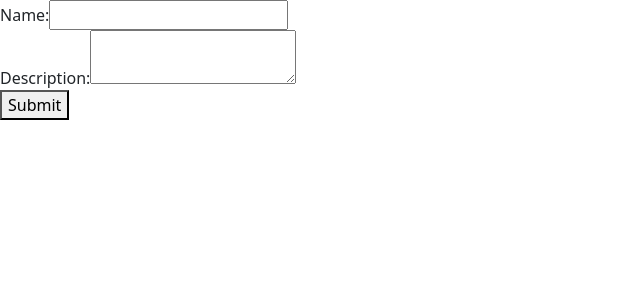
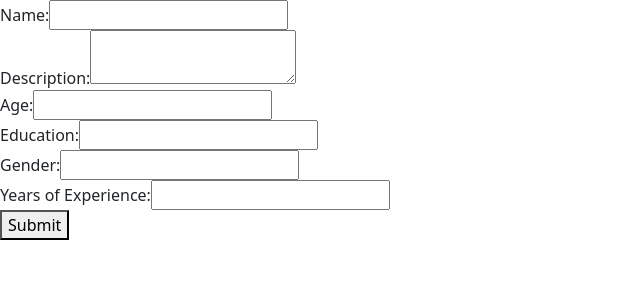
Before and after one commit to chen0112/CareGiver, a React (Vite) app: page / in a window 1280 px wide. Shown: the top 300 px of the page, without its empty margins (0-640 px from the left). Built offline with nearby package versions, Linux system fonts and the light colour scheme.

Commit message:
second commit

```diff
--- a/src/App.tsx
+++ b/src/App.tsx
@@ -2,7 +2,7 @@
 import React, { useEffect, useState } from "react";
 import CaregiverForm from "./components/CaregiverForm";
 import CaregiverList from "./components/CaregiverList";
-import { Caregiver } from "./types/Types"; // Import the Caregiver interface
+import { Caregiver } from "./types/Types";
 
 const API_URL = "http://127.0.0.1:5000/api/caregivers"; // Replace with your actual backend URL
 
--- a/src/components/CaregiverForm.tsx
+++ b/src/components/CaregiverForm.tsx
@@ -7,8 +7,18 @@ interface CaregiverFormProps {
   API_URL: string;
 }
 
+const initialFormData: Partial<Caregiver> = {
+  name: "",
+  description: "",
+  age: undefined,
+  education: "",
+  gender: "",
+  years_of_experience: undefined,
+};
+
 const CaregiverForm: React.FC<CaregiverFormProps> = ({ onSubmit, API_URL }) => {
-  const [formData, setFormData] = useState<Partial<Caregiver>>({}); // Type annotation for formData
+  const [formData, setFormData] = useState<Partial<Caregiver>>(initialFormData); // Type annotation for formData
+  const [isSubmitting, setIsSubmitting] = useState(false);
 
   const handleChange = (
     e: React.ChangeEvent<HTMLInputElement | HTMLTextAreaElement>
@@ -20,11 +30,18 @@ const CaregiverForm: React.FC<CaregiverFormProps> = ({ onSubmit, API_URL }) => {
   const handleSubmit = (e: React.FormEvent) => {
     e.preventDefault();
 
+    if (isSubmitting) {
+      return;
+    }
+
     // Validate the form data here (e.g., check if required fields are filled)
     if (!formData.name || !formData.description) {
       alert("Please fill in all required fields.");
       return;
     }
+
+    // Set the isSubmitting flag to true to prevent duplicate submissions
+    setIsSubmitting(true);
 
     // Send the caregiver data to the backend
     fetch(API_URL, {
@@ -65,8 +82,50 @@ const CaregiverForm: React.FC<CaregiverFormProps> = ({ onSubmit, API_URL }) => {
           onChange={handleChange}
         />
       </div>
+      <div>
+        <label htmlFor="age">Age:</label>
+        <input
+          type="number"
+          id="age"
+          name="age"
+          value={formData.age || ""}
+          onChange={handleChange}
+        />
+      </div>
+      <div>
+        <label htmlFor="education">Education:</label>
+        <input
+          type="text"
+          id="education"
+          name="education"
+          value={formData.education}
+          onChange={handleChange}
+        />
+      </div>
+      <div>
+        <label htmlFor="gender">Gender:</label>
+        <input
+          type="text"
+          id="gender"
+          name="gender"
+          value={formData.gender}
+          onChange={handleChange}
+        />
+      </div>
+      <div>
+        <label htmlFor="years_of_experience">Years of Experience:</label>
+        <input
+          type="number"
+          id="years_of_experience"
+          name="years_of_experience"
+          value={formData.years_of_experience || ""}
+          onChange={handleChange}
+        />
+      </div>
       {/* Add other input fields for other properties */}
-      <button type="submit">Submit</button>
+      <button type="submit" disabled={isSubmitting}>
+        {isSubmitting ? "Submitting..." : "Submit"}
+      </button>
     </form>
   );
 };
```
Also changed, not shown: src/types/Types.ts (+7 -7 lines), postcss.config.cjs (renamed from postcss.config.js).
